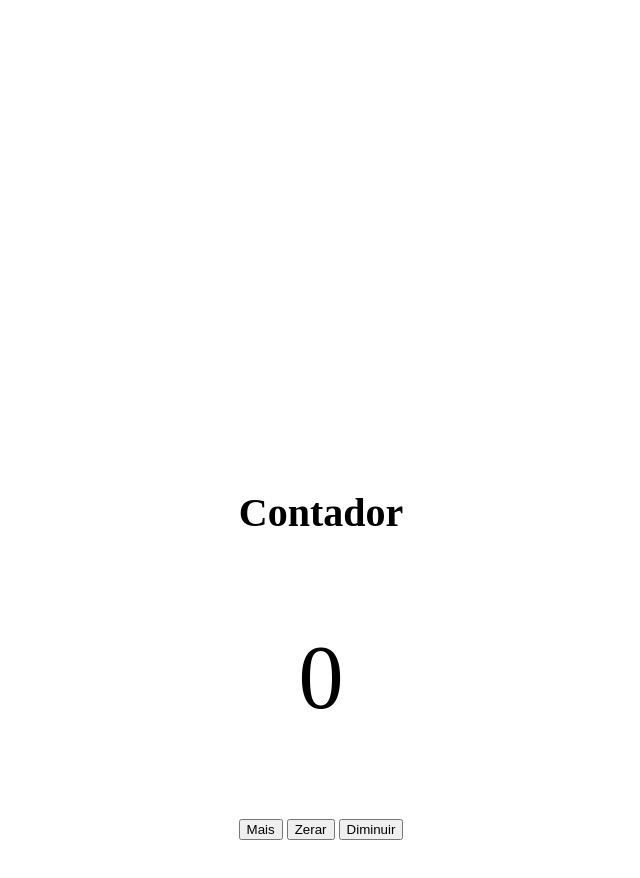
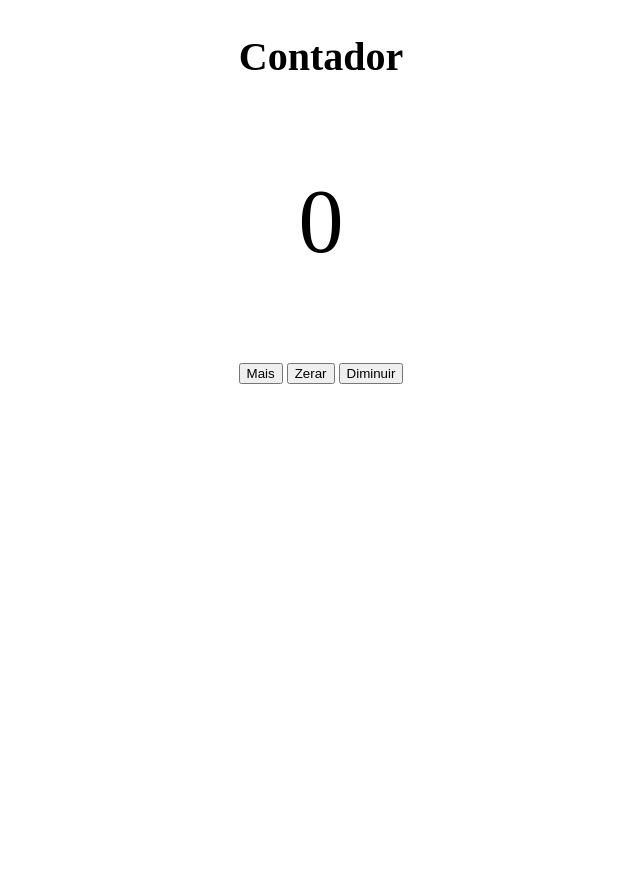
Before and after one commit to GuilhermeKorbes/Contador, a plain HTML site: page index.html in a window 1280 px wide. Shown: the whole page, without its empty margins (319-959 px from the left). After the commit the page ends 800 px from the top, so only its background shows below. Drawn offline with Linux system fonts and the light colour scheme.

Commit message:
Update index.html

```diff
--- a/index.html
+++ b/index.html
@@ -7,10 +7,7 @@
     <title>Contador</title>
 <style>
     body {
-        display: flex;
-        justify-content: center;
-        align-items: center;
-        height: 100vw;
+        text-align: center;
     }
 
     p {
```
